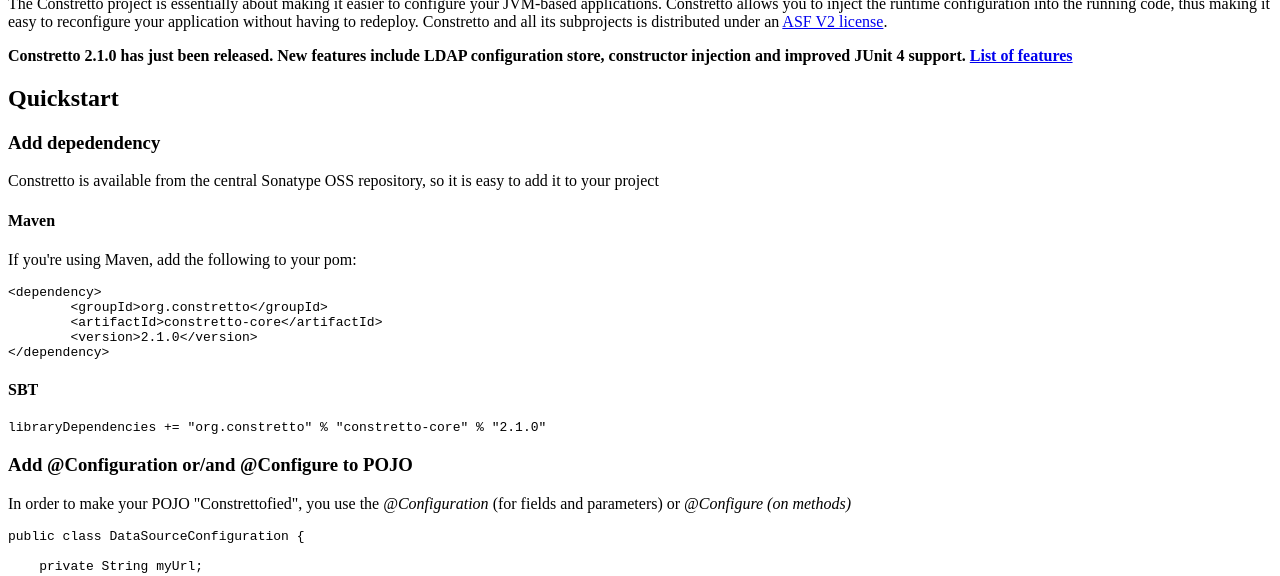
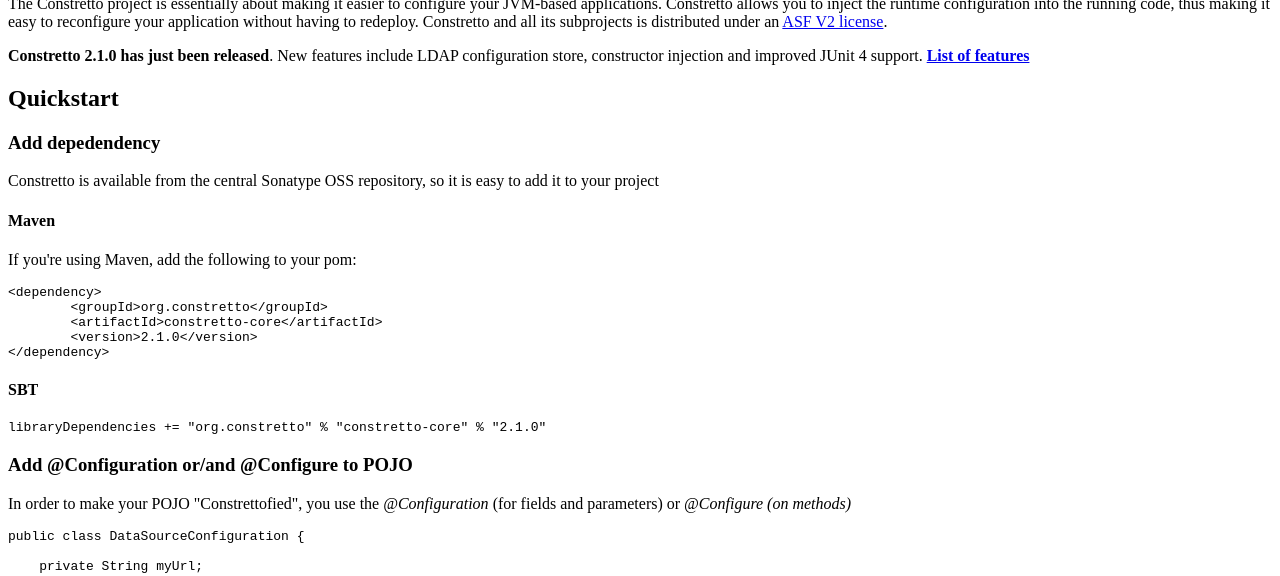
Before and after one commit to constretto/constretto.github.com, a Jekyll site: the page built from index.html, in a window 1280 px wide and 900 px high, cut to the strip 324-900 px from the top of the window. Built offline with Jekyll 4.4.1, drawn with Linux system fonts in a browser that asks for light colours; nearby versions of some CDN libraries; Markdown is read by kramdown in place of the engine named in the settings; a style sheet for code colours, icons or effects is not loaded.

Commit message:
Fix new version typography

```diff
--- a/index.html
+++ b/index.html
@@ -7,8 +7,9 @@
 	Constretto allows you to inject the runtime configuration into the running code, thus making it easy to reconfigure your application without having to redeploy.
 	Constretto and all its subprojects is distributed under an <a href="http://www.apache.org/licenses/LICENSE-2.0">ASF V2 license</a>.
 </p>
-<p class="text-info">
-	<strong>Constretto 2.1.0 has just been released. New features include LDAP configuration store, constructor injection and improved JUnit 4 support. <a href="https://github.com/constretto/constretto-core#whats-new-in-21">List of features</a></strong>
+<p class="lead">
+	<strong>Constretto 2.1.0 has just been released</strong>. New features include LDAP configuration store, constructor injection and improved JUnit 4 support.
+	<strong><a href="https://github.com/constretto/constretto-core#whats-new-in-21">List of features</a></strong>
 </p>
 <article id="quickstart">
 	<h2>Quickstart</h2>
```
